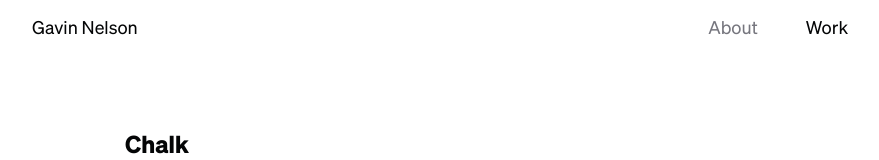
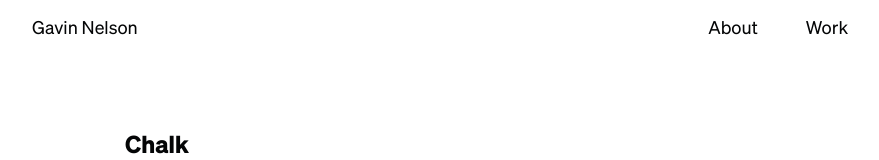
Before and after one commit to gavinmn/nelson.co, a Next.js app: page /chalk in a window 1280 px wide. Shown: the top 160 px of the page, without its empty margins (200-1079 px from the left). Built offline with nearby package versions, Linux system fonts and the light colour scheme.

Commit message:
updated color varialbes (names and colors)

```diff
--- a/src/components/header.js
+++ b/src/components/header.js
@@ -10,7 +10,7 @@ const StyledHeader = styled.div`
   top: 0;
   width: 100%;
   padding: ${props => (props.scrolled ? ".5rem 0" : "1rem 0")};
-  background-color: ${props => (props.darkBackground ? "" : "var(--bg-rgba)")};
+  background-color: ${props => (props.darkBackground ? "" : "var(--bg-primary-rgba)")};
   backdrop-filter: ${props => (props.scrolled ? "blur(6px)" : "")};
   z-index: ${props => (props.scrolled ? "10" : "1")};
   transition: padding 0.4s ease-in-out;
@@ -30,7 +30,7 @@ const AboutLink = styled.a`
   color: ${props =>
     props.shouldHighlightAbout
       ? "var(--color-primary)"
-      : "var(--wash-secondary)"};
+      : "var(--text-secondary)"};
   &:hover {
     cursor: pointer;
     color: var(--color-primary);
@@ -40,7 +40,7 @@ const WorkLink = styled.a`
   color: ${props =>
     props.shouldHighlightWork
       ? "var(--color-primary)"
-      : "var(--wash-secondary)"};
+      : "var(--text-secondary)"};
   margin-left: 1.5rem;
   padding-bottom: 0;
   margin-bottom: 0;
@@ -53,7 +53,7 @@ const WorkLink = styled.a`
 const Name = styled.a`
   margin-right: auto;
   margin-left: 0;
-  color: var(--wash-primary);
+  color: var(--text-primary);
   &:hover {
     cursor: pointer;
     color: var(--color-primary);
```
